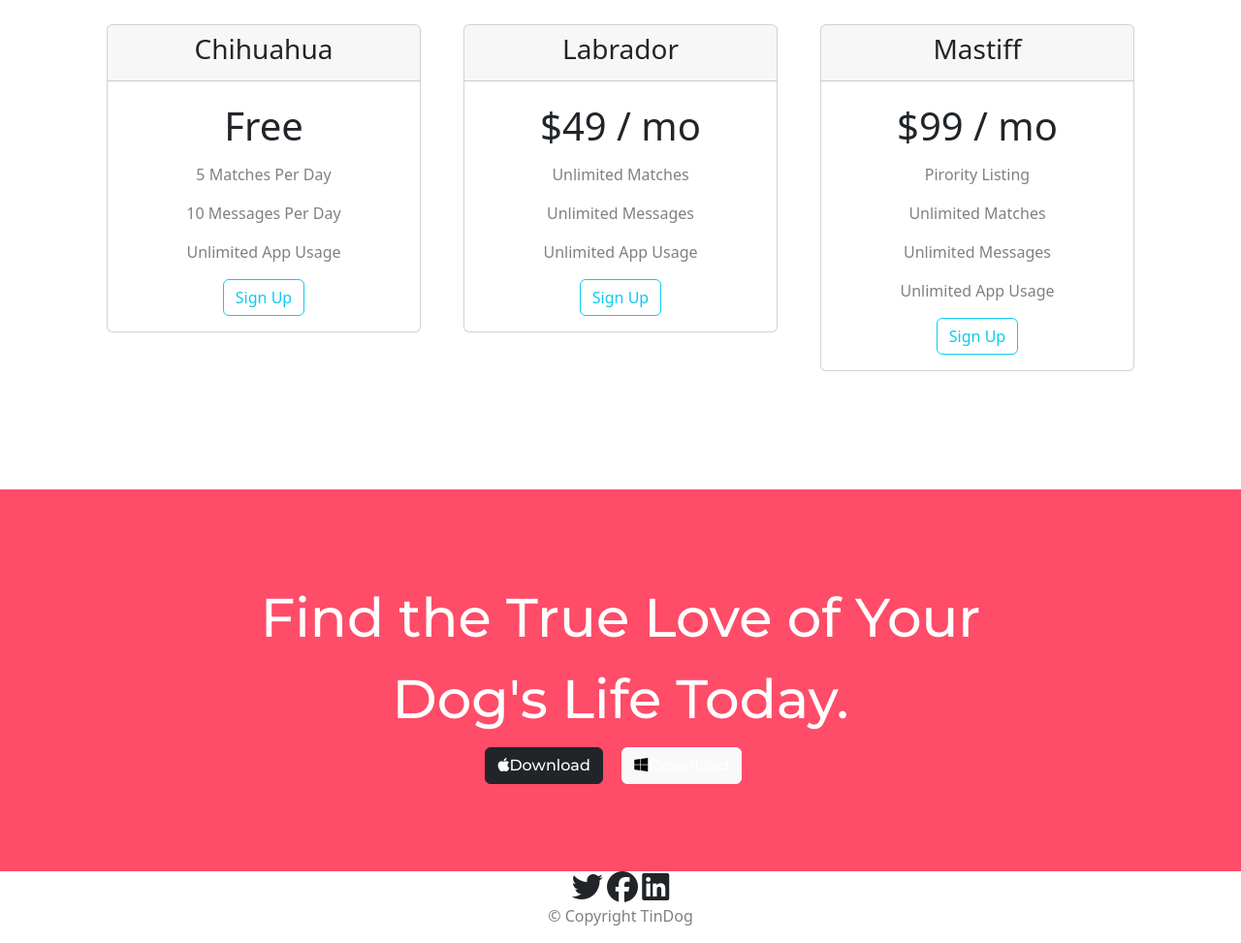
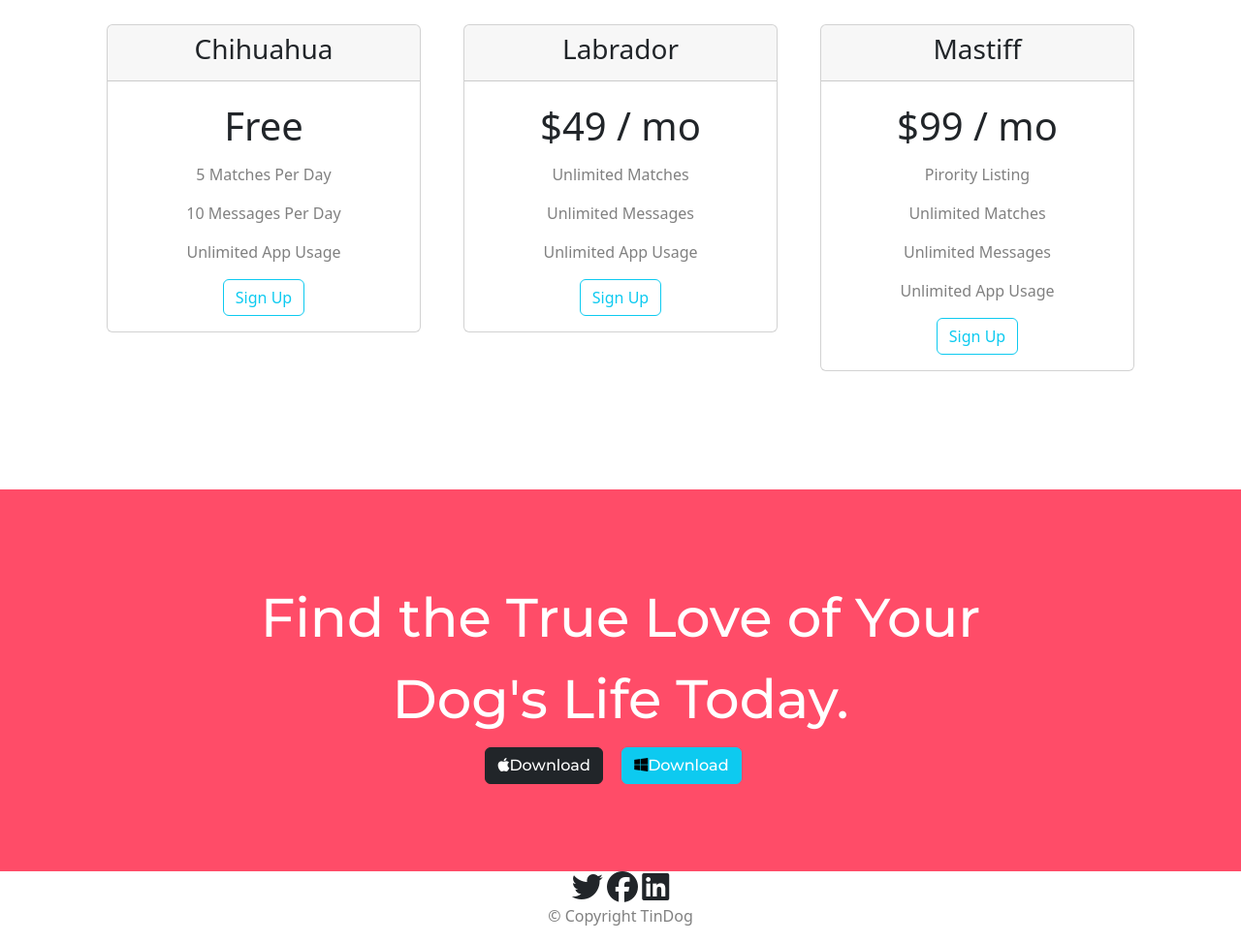
Before and after one commit to KarthikaiRawat/MeetDog, a plain HTML site: page index.html in a window 1280 px wide. Shown: the part 1737-2710 px from the top of the page at 97% size. Drawn offline with nearby package versions, Linux system fonts and the light colour scheme.

Commit message:
Update index.html

```diff
--- a/index.html
+++ b/index.html
@@ -205,7 +205,7 @@
 
     <h3 class="ctah">Find the True Love of Your Dog's Life Today.</h3>
     <button type="button" class=" do-bt btn btn-dark"><i class="fa-brands fa-apple"></i><a href="https://apps.apple.com/in/app/tindog-app/id1550504196">Download</a></button>
-    <button type="button" class="do-bt btn btn-light"><i class="fa-brands fa-windows"></i><a href="https://play.google.com/store/apps/details?id=com.tindog.tindog">Download</a></button>
+    <button type="button" class="do-bt btn btn-info"><i class="fa-brands fa-windows"></i><a href="https://play.google.com/store/apps/details?id=com.tindog.tindog">Download</a></button>
 
   </section>
 
```
